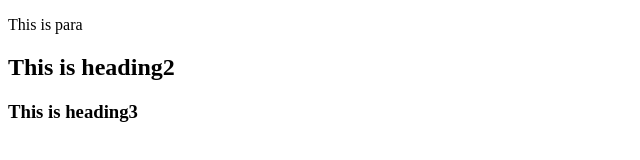
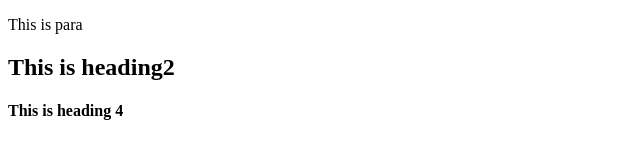
Before and after one commit to khaleed-saifullah/git-class, a plain HTML site: page index.html in a window 1280 px wide. Shown: the full height of the page, 0-640 px from the left. Drawn offline with Linux system fonts and the light colour scheme.

Commit message:
style css file add,h4 tag add and h3 tag remove in index file

```diff
--- a/index.html
+++ b/index.html
@@ -10,7 +10,7 @@
 <body>
   <p>This is para</p>
   <h2>This is heading2</h2>
-  <h3>This is heading3</h3>
+  <h4>This is heading 4</h4>
 </body>
 
 </html>
```
Also changed, not shown: style.css (added).
